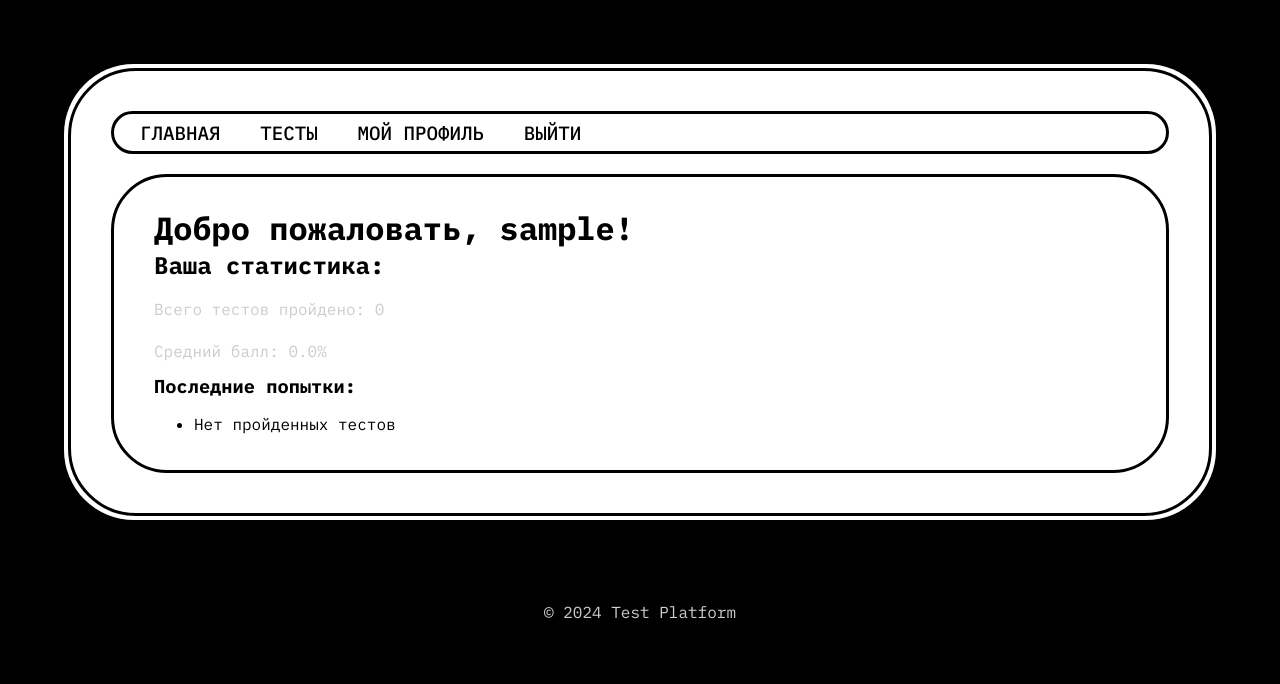
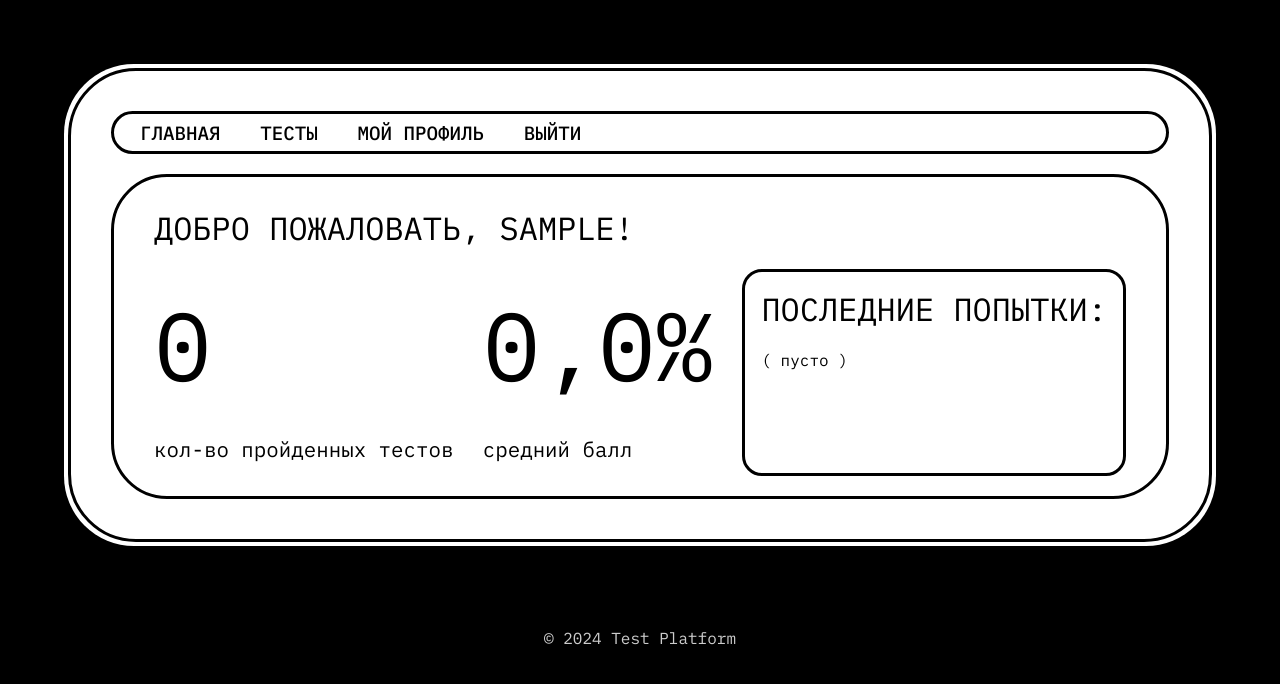
Before and after one commit to nelexey/remote-testing-system, a Django app: page /home/ in a window 1280 px wide. Shown: the top 684 px of the page. Run offline with Django 5.2, Linux system fonts and the light colour scheme; the visitor is signed in with stand-in values (Sample User, id 1); data that the repository does not hold is empty.

Commit message:
Design development pt.1

```diff
--- a/rts/core/static/css/main.css
+++ b/rts/core/static/css/main.css
@@ -102,4 +102,8 @@ a {
     margin: 5% auto; /* Центрирование по горизонтали и отступ сверху/снизу */
     display: flex;
     justify-content: center;
+
+    & p {
+        color: #cccccc;
+    }
 }
--- a/rts/core/templates/base.html
+++ b/rts/core/templates/base.html
@@ -45,22 +45,23 @@
                     </a>
 
                 </div>
-                <div class="main-flex-row">
-
-                    <div class="main-flex-card">
-                        text
-                    </div>
-
-
-                    <div class="main-flex-card">
-                        text
-                    </div>
-
-                </div>
+{#                <div class="main-flex-row">#}
+{##}
+{#                    <div class="main-flex-card">#}
+{#                        text#}
+{#                    </div>#}
+{##}
+{##}
+{#                    <div class="main-flex-card">#}
+{#                        text#}
+{#                    </div>#}
+{##}
+{#                </div>#}
 
 
             </div>
         {% endif %}
+
 
         <main class="main-content">
             {% if messages %}
--- a/rts/rts/settings.py
+++ b/rts/rts/settings.py
@@ -108,7 +108,7 @@ AUTH_PASSWORD_VALIDATORS = [
 # Internationalization
 # https://docs.djangoproject.com/en/5.1/topics/i18n/
 
-LANGUAGE_CODE = 'en-us'
+LANGUAGE_CODE = 'ru-ru'
 
 TIME_ZONE = 'UTC'
 
--- a/rts/static/css/style.css
+++ b/rts/static/css/style.css
@@ -1,35 +1,31 @@
 /* Global Styles */
 body {
     background-color: #000000; /* Фон страницы (чёрный) */
-    color: #ffffff; /* Основной цвет текста */
+    color: #000000; /* Основной цвет текста */
     font-family: "IBM Plex Mono", serif;
     margin: 0;
     padding: 0;
 }
 
 h1, h2, h3, h4, h5, h6 {
-    /*color: #ffffff;*/
-    margin: 0;
+    margin: 0 0 20px;
+    text-transform: uppercase;
+    font-weight: normal;
 }
 
 p {
-    color: #cccccc; /* Вторичный цвет текста */
+    color: #000000; /* Вторичный цвет текста */
     line-height: 1.5;
 }
 
 a {
-    color: #ffffff;
+    color: #000000;
     text-decoration: none;
 }
 
 a:hover {
     color: #ff8400;
 }
-
-a:hover {
-    color: #cccccc;
-}
-
 
 button:hover {
     background-color: #e0e0e0; /* Эффект при наведении */
@@ -50,43 +46,78 @@ input {
 
     background-color: transparent;
     color: black;
-    border: 2px solid black;
-    border-radius: 5px;
-
-    padding: 0 4px;
+    font-size: 1rem;
+    border: 3px solid black;
+    border-radius: 20px;
+    padding: 3px 16px;
 
     &::placeholder {
         color: gray;
+        font-size: 1rem;
     }
 
 / / Стили при фокусе &: focus {
     outline: none;
-    border-color: darkgray;
+    /*border-color: darkgray;*/
 }
 }
 
 button {
-/ / Сброс стилей all: unset;
+    all: unset;
     box-sizing: border-box;
     display: inline-block;
     text-align: center;
     cursor: pointer;
 
-/ / Базовые стили background-color: transparent;
-    color: black;
-    border: 2px solid black;
-    border-radius: 5px;
-    padding: 8px 16px;
-    font-size: 14px;
+    background-color: black;
+    color: white;
+    border: 3px solid black;
+    border-radius: 20px;
+    padding: 3px 16px;
+    font-size: 1rem;
     transition: background-color 0.2s, color 0.2s, border-color 0.2s;
 
-/ / Стили при наведении &: hover {
+    text-transform: uppercase;
+
+    &:hover {
+        background-color: #ff8400;
+        border: 3px solid #ff8400;
+        color: black;
+    }
+
+    &:active {
+        /*background-color: darkgray;*/
+    }
+
+    &:focus {
+        outline: none;
+        /*border-color: gray;*/
+    }
+}
+
+select {
+    all: unset;
     background-color: black;
     color: white;
-} / / Стили при нажатии &: active {
-    background-color: darkgray;
-} / / Стили при фокусе &: focus {
-    outline: none;
-    border-color: gray;
+    border: 3px solid black;
+    border-radius: 20px;
+    padding: 4px 16px;
+    font-size: 1rem;
+    transition: background-color 0.2s, color 0.2s, border-color 0.2s;
+    text-transform: uppercase;
+
+    &:hover {
+        background-color: #ff8400;
+        border: 3px solid #ff8400;
+        color: black;
+    }
+
+    &:active {
+        /*background-color: darkgray;*/
+    }
+
+    &:focus {
+        outline: none;
+        /*border-color: gray;*/
+    }
 }
-}
--- a/rts/users/models.py
+++ b/rts/users/models.py
@@ -1,7 +1,6 @@
 from django.contrib.auth.models import AbstractUser
 from django.db import models
 from django.utils import timezone
-
 
 class User(AbstractUser):
     ROLE_CHOICES = [
--- /dev/null
+++ b/rts/users/static/css/home.css
@@ -0,0 +1,45 @@
+.home-flex {
+    display: flex;
+    justify-content: space-between;
+}
+
+.home-stat {
+    font-size: 6rem;
+    margin: 0;
+}
+
+.home-stat-text {
+    margin: 0;
+    font-size: 1.3rem;
+}
+
+.home-attempts {
+    border: 3px solid black;
+    border-radius: 20px;
+    padding: 16px;
+    box-sizing: border-box;
+}
+
+.home-attempt-flex {
+    display: flex;
+    justify-content: space-evenly;
+
+
+    a {
+        margin: 0;
+    }
+
+    p {
+        margin: 0;
+    }
+
+    p:hover {
+        color: #ff8400;
+    }
+
+}
+
+hr {
+    all: unset;
+    border-bottom: 3px solid black;
+}
--- a/rts/users/templates/users/home.html
+++ b/rts/users/templates/users/home.html
@@ -1,22 +1,37 @@
 {% extends 'base.html' %}
+
+{% load static %}
 
 {% block title %}Мой профиль{% endblock %}
 
+{% block header %}
+    <link rel="stylesheet" href="{% static 'css/home.css' %}">
+{% endblock %}
+
+
 {% block content %}
     <h1>Добро пожаловать, {{ user.username }}!</h1>
-    <h2>Ваша статистика:</h2>
-    <p>Всего тестов пройдено: {{ total_tests_taken }}</p>
-    <p>Средний балл: {{ average_score|default:"0"|floatformat:1 }}%</p>
 
-    <h3>Последние попытки:</h3>
-    <ul>
-    {% for attempt in recent_attempts %}
-        <li>
-            {{ attempt.test.title }} - {{ attempt.percentage|floatformat:1 }}%
-            ({{ attempt.date_taken|date:"d.m.Y" }})
-        </li>
-    {% empty %}
-        <li>Нет пройденных тестов</li>
-    {% endfor %}
-    </ul>
+    <div class="home-flex">
+        <div class="home-flex-column">
+            <p class="home-stat">{{ total_tests_taken }}</p>
+            <p class="home-stat-text">кол-во пройденных тестов</p>
+        </div>
+        <div class="home-flex-column">
+            <p class="home-stat">{{ average_score|default:"0"|floatformat:1 }}%</p>
+            <p class="home-stat-text">средний балл</p>
+        </div>
+        <div class="home-flex-column home-attempts">
+            <h1>Последние попытки:</h1>
+            <hr>
+            {% for attempt in recent_attempts %}
+                <a href="{% url 'tests:test_detail' test_id=attempt.test_id %}">
+                    {{ attempt.test.title }} - {{ attempt.percentage|floatformat:1 }}%
+                    ({{ attempt.date_taken|date:"d.m.Y" }})
+                </a><br>
+            {% empty %}
+                ( пусто )
+            {% endfor %}
+        </div>
+    </div>
 {% endblock %}
--- a/rts/users/templates/users/profile.html
+++ b/rts/users/templates/users/profile.html
@@ -1,6 +1,12 @@
 {% extends 'base.html' %}
 
+{% load static %}
+
 {% block title %}Профиль {{ profile_user.username }}{% endblock %}
+
+{% block header %}
+    <link rel="stylesheet" href="{% static 'css/profile.css' %}">
+{% endblock %}
 
 {% block content %}
     <h1>Профиль пользователя {{ profile_user.username }}</h1>
```
Also changed, not shown: rts/tests/templates/tests/test_list.html (+6 -6 lines), rts/users/static/css/login.css (+11 -11 lines), rts/users/static/css/profile.css (added).
